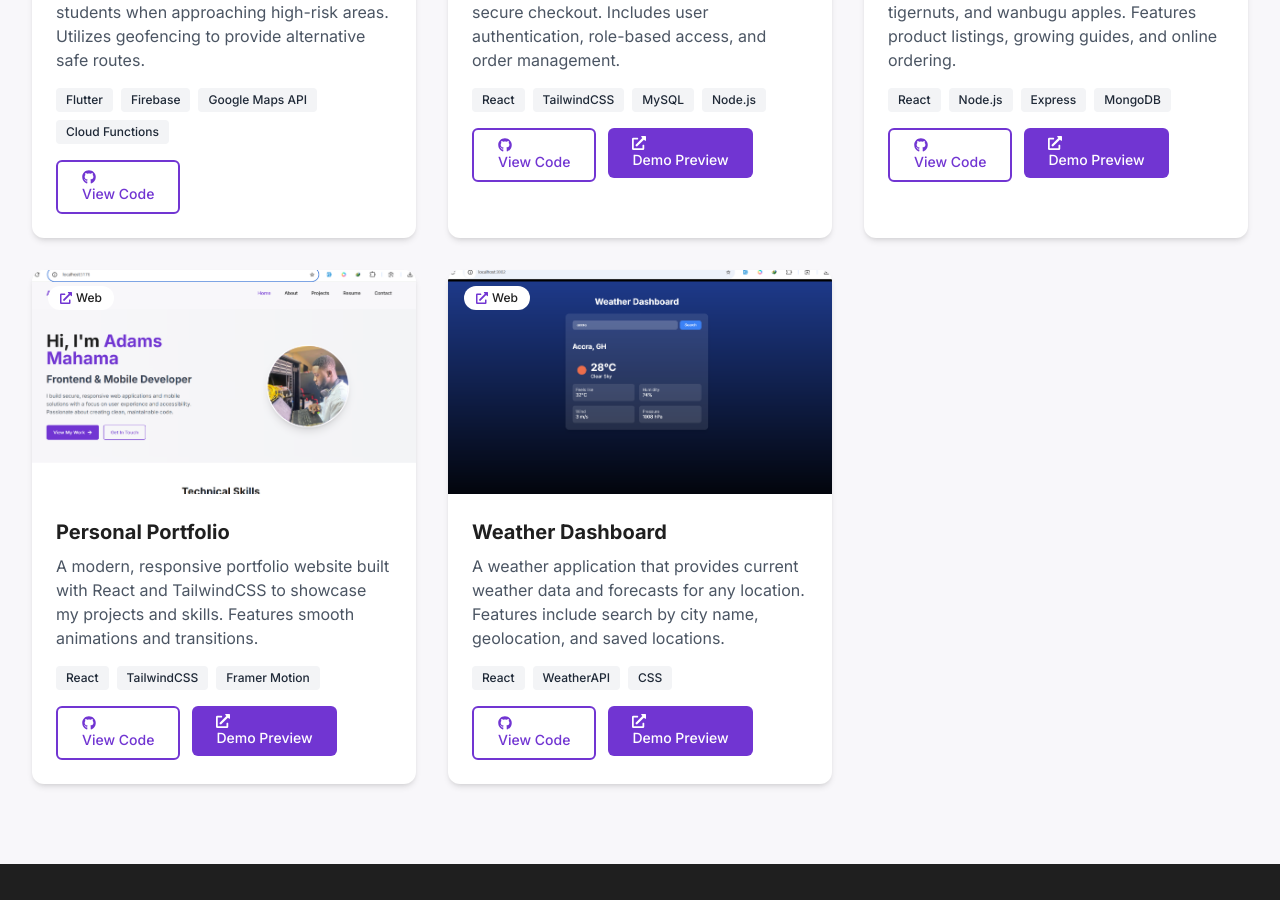
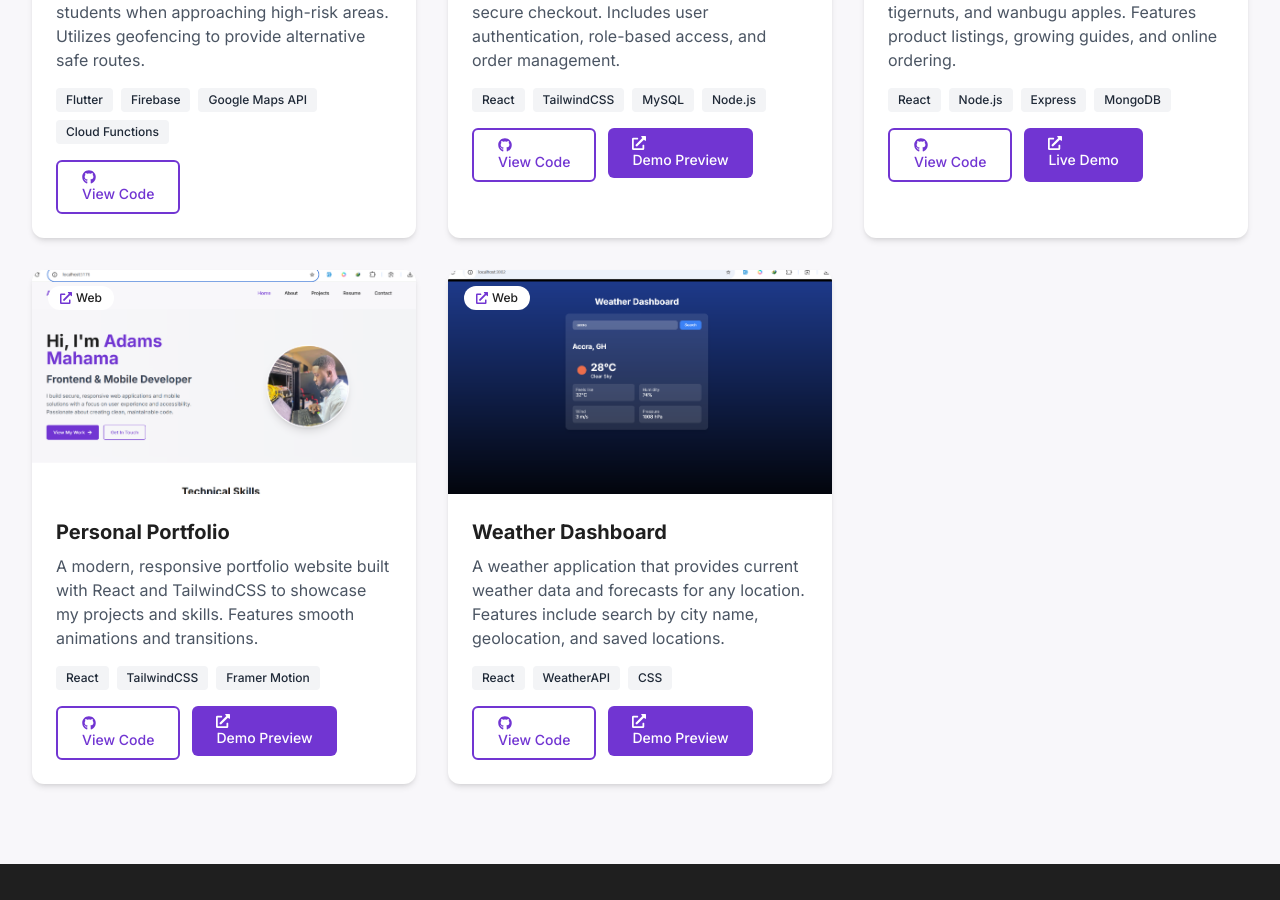
Before and after one commit to GhOsCoDeR/adams-portfolio, a React (Vite) app: page /projects in a window 1280 px wide. Shown: the part 782-1682 px from the top of the page. Built offline with nearby package versions, Linux system fonts and the light colour scheme.

Commit message:
Update Mosaic Grove project with actual live demo URL

```diff
--- a/src/pages/Home.jsx
+++ b/src/pages/Home.jsx
@@ -598,7 +598,7 @@ const Home = () => {
                   description="An agriculture website for exotic fruits and nuts including cashewnuts, dragon fruits, tigernuts, and wanbugu apples."
                   tech="React, Node.js, Express, MongoDB"
                   image="/images/mosaic/agriculture.jpg"
-                  liveUrl="https://mosaic-grove.example.com"
+                  liveUrl="https://mosaicgrov.netlify.app/"
                   githubUrl="https://github.com/GideonWill/Mosaic-Grove.git"
                 />
               </motion.div>
@@ -787,6 +787,17 @@ const ProjectCard = ({ title, description, tech, image, liveUrl, githubUrl }) =>
           </motion.a>
 
           {liveUrl && (
+            title === "Mosaic Grove" ? (
+              <motion.a
+                href={liveUrl}
+                target="_blank"
+                rel="noopener noreferrer"
+                className="text-sm bg-primary text-white px-3 py-1 rounded-full flex items-center gap-1 hover:bg-primary-dark transition-colors"
+                whileHover={{ scale: 1.05 }}
+              >
+                <FaExternalLinkAlt size={10} /> Live Demo
+              </motion.a>
+            ) : (
               <div className="relative group/tooltip">
                 <motion.button
                   className="text-sm bg-primary text-white px-3 py-1 rounded-full flex items-center gap-1 hover:bg-primary-dark transition-colors cursor-pointer"
@@ -799,6 +810,7 @@ const ProjectCard = ({ title, description, tech, image, liveUrl, githubUrl }) =>
                   Demo link not currently deployed
                 </span>
               </div>
+            )
           )}
         </div>
       </div>
--- a/src/pages/Projects.jsx
+++ b/src/pages/Projects.jsx
@@ -42,7 +42,7 @@ const Projects = () => {
       category: 'web',
       links: {
         github: 'https://github.com/GideonWill/Mosaic-Grove.git',
-        live: 'https://mosaic-grove.example.com'
+        live: 'https://mosaicgrov.netlify.app/'
       },
       featured: true
     },
@@ -252,6 +252,16 @@ const ProjectCard = ({ project, index }) => {
           )}
 
           {project.links.live && (
+            project.title === "Mosaic Grove" ? (
+              <a
+                href={project.links.live}
+                target="_blank"
+                rel="noopener noreferrer"
+                className="btn btn-primary text-sm py-2"
+              >
+                <FaExternalLinkAlt className="mr-1" /> Live Demo
+              </a>
+            ) : (
               <div className="relative group/tooltip">
                 <button
                   className="btn btn-primary text-sm py-2 cursor-pointer"
@@ -263,6 +273,7 @@ const ProjectCard = ({ project, index }) => {
                   Demo link not currently deployed
                 </span>
               </div>
+            )
           )}
         </div>
       </div>
```
Lines whose indentation alone changed are shown as unchanged.
